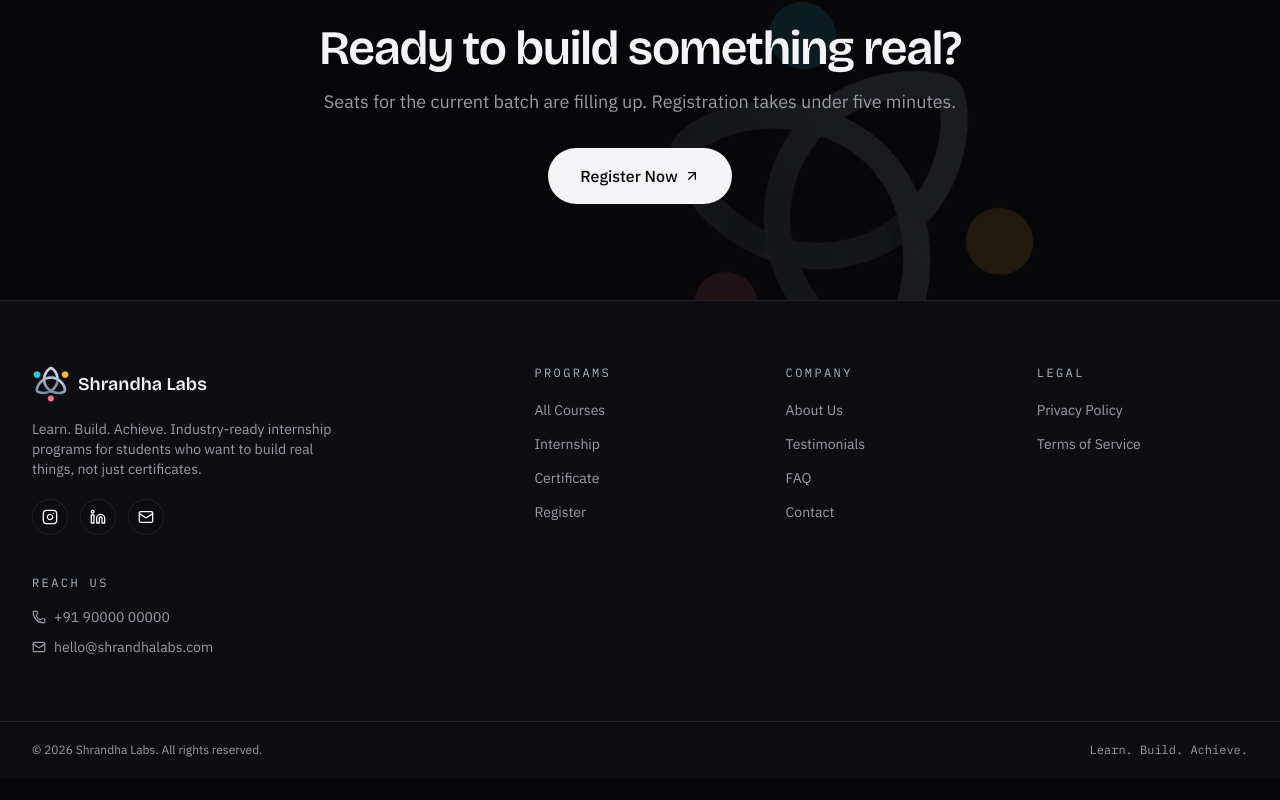
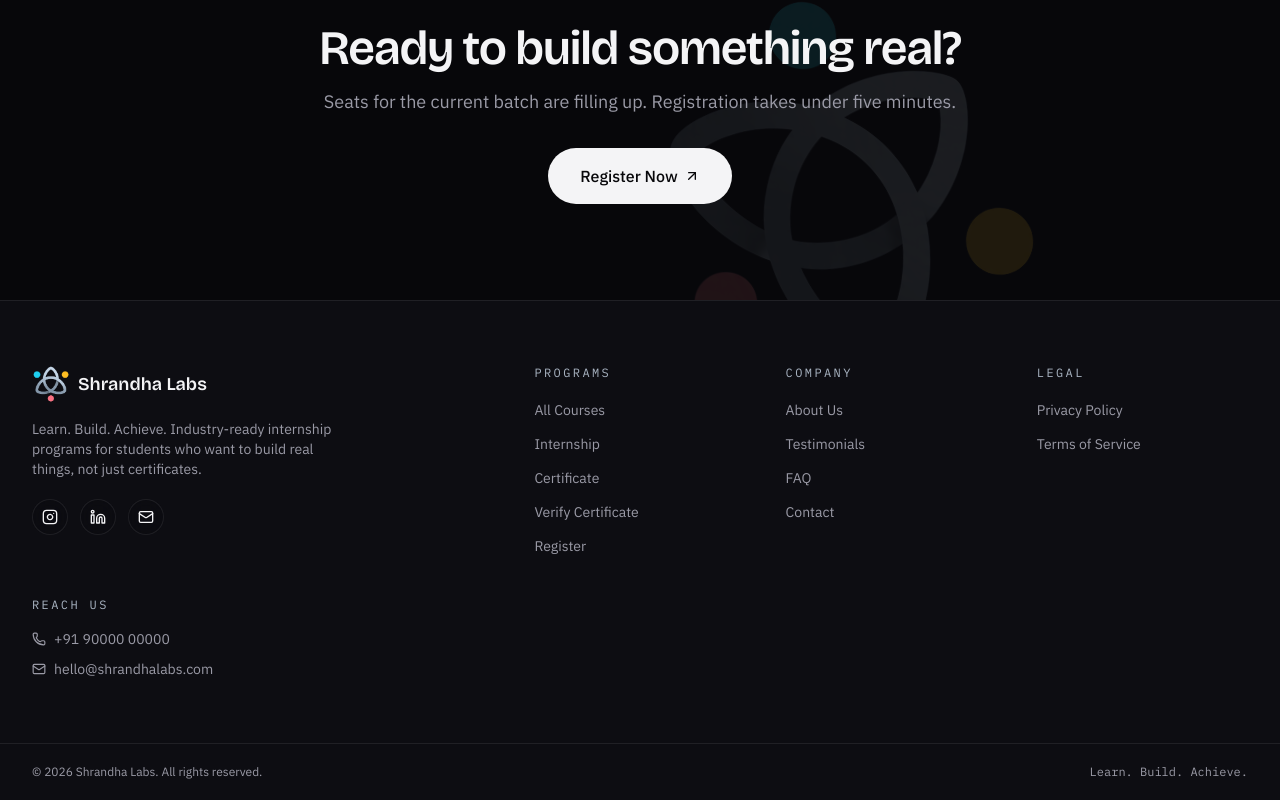
Before and after one commit to emerging324-maker/Shrandha, a Next.js app: page / in a window 1280 px wide. Shown: the part 3543-4343 px from the top of the page. Before the commit the page ends 4321 px from the top, so only its background shows below. Built offline with nearby package versions, Linux system fonts and the light colour scheme.

Commit message:
Update Footer.tsx

```diff
--- a/src/components/Footer.tsx
+++ b/src/components/Footer.tsx
@@ -9,6 +9,7 @@ const columns = [
       { href: "/courses", label: "All Courses" },
       { href: "/internship", label: "Internship" },
       { href: "/certificate", label: "Certificate" },
+      { href: "/verify-certificate", label: "Verify Certificate" },
       { href: "/register", label: "Register" },
     ],
   },
```
